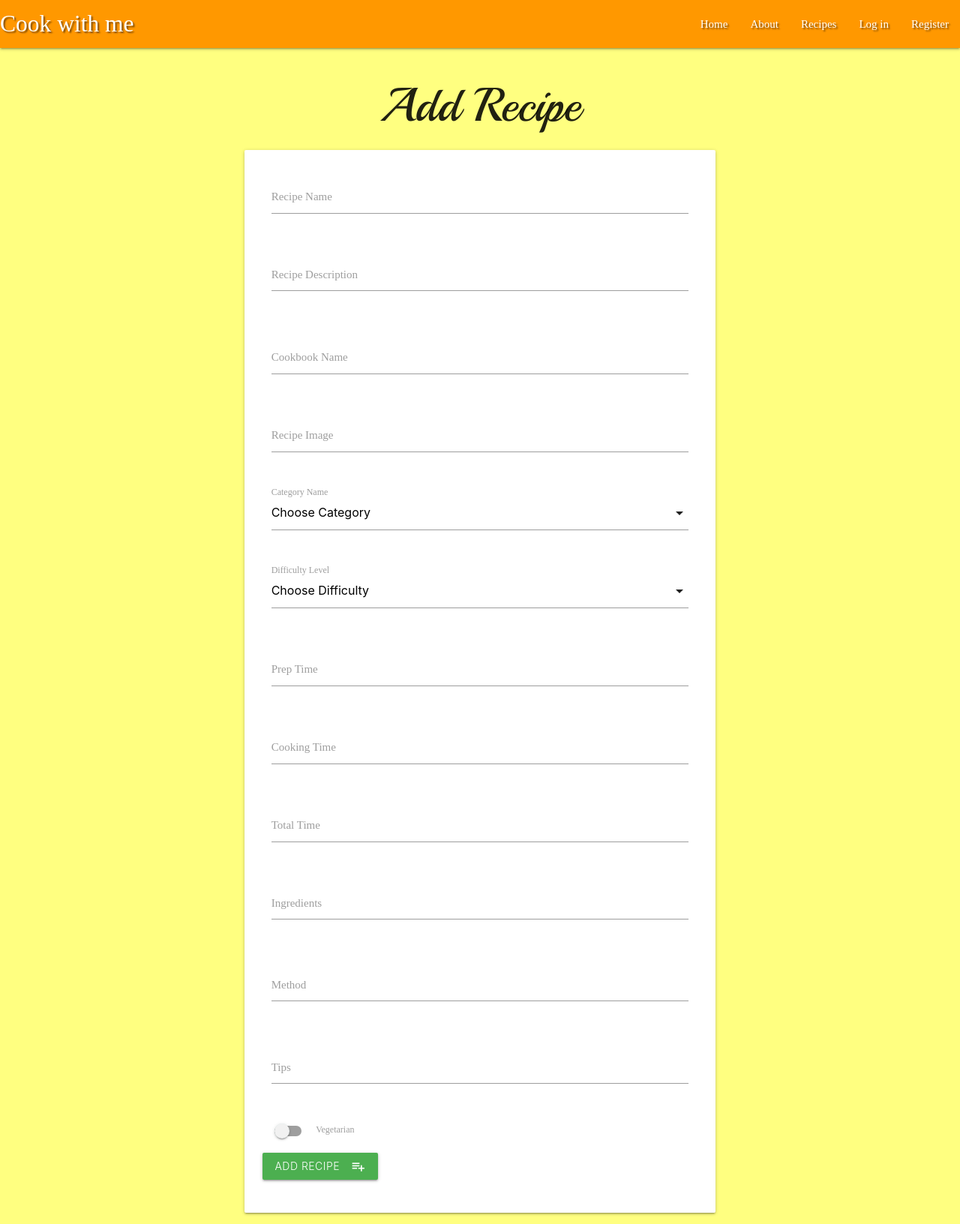
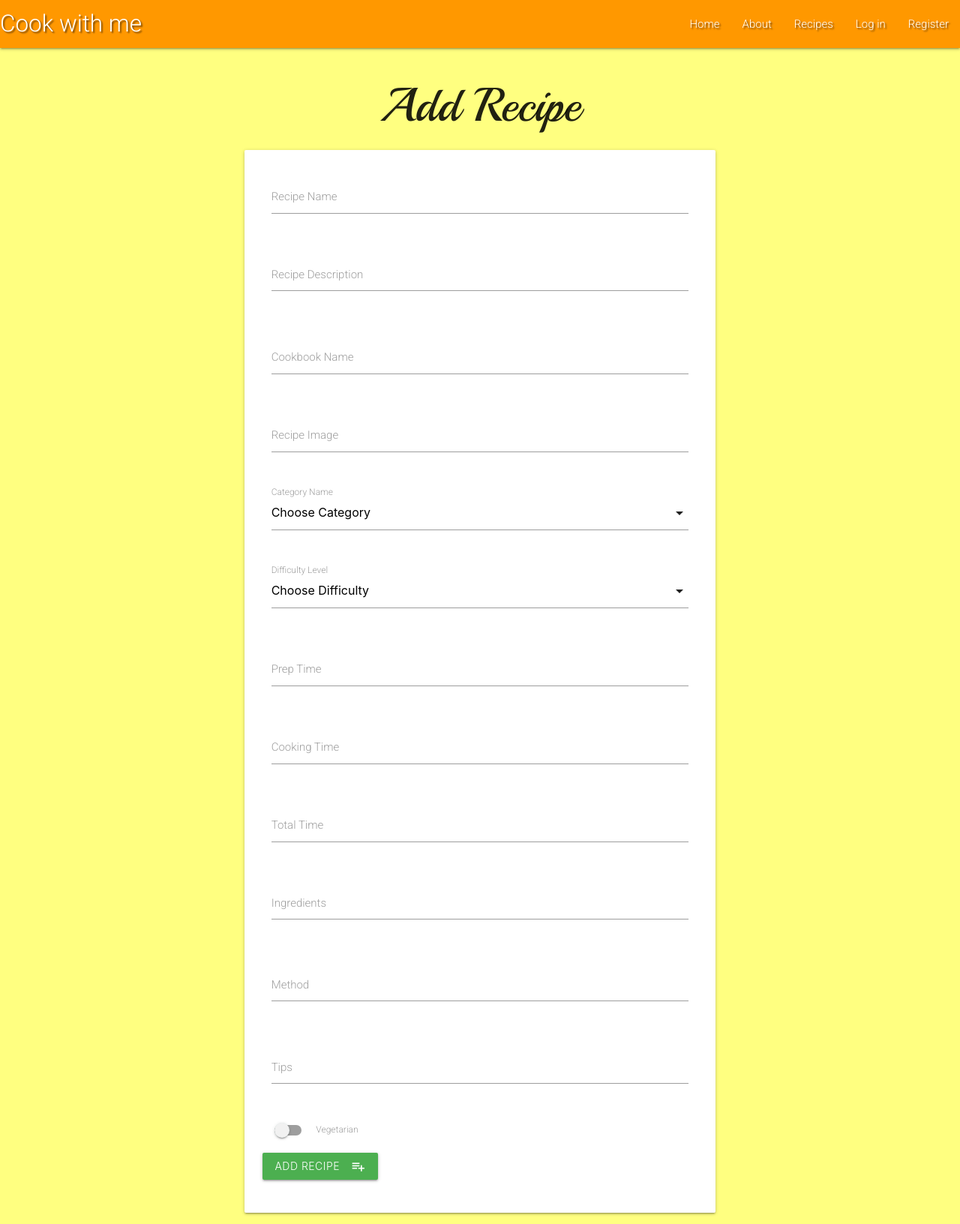
Before and after one commit to ceciliabinck/cook-with-me, a Flask app: page /add_recipe in a window 1280 px wide. Shown: the whole page at 75% size. Run offline with Flask 2, Linux system fonts and the light colour scheme; data that the repository does not hold is empty; some libraries are stand-ins or nearby versions.

Commit message:
Changed main font family

```diff
--- a/static/css/style.css
+++ b/static/css/style.css
@@ -1,7 +1,7 @@
-@import url('https://fonts.googleapis.com/css2?family=Libre+Baskerville&family=Playball&display=swap');
+@import url('https://fonts.googleapis.com/css2?family=Roboto:wght@300&family=Playball&display=swap');
 
 html {
-    font-family: "Libre+Baskerville";
+    font-family: "Roboto";
 }
 
 h1,h2,h3,h4,h5,h6 {
@@ -28,7 +28,7 @@ body{
     padding: 0 0.5em;
 }
 
-.container .row .col img {
+.container img {
     width: 100%;
 }
 
```
